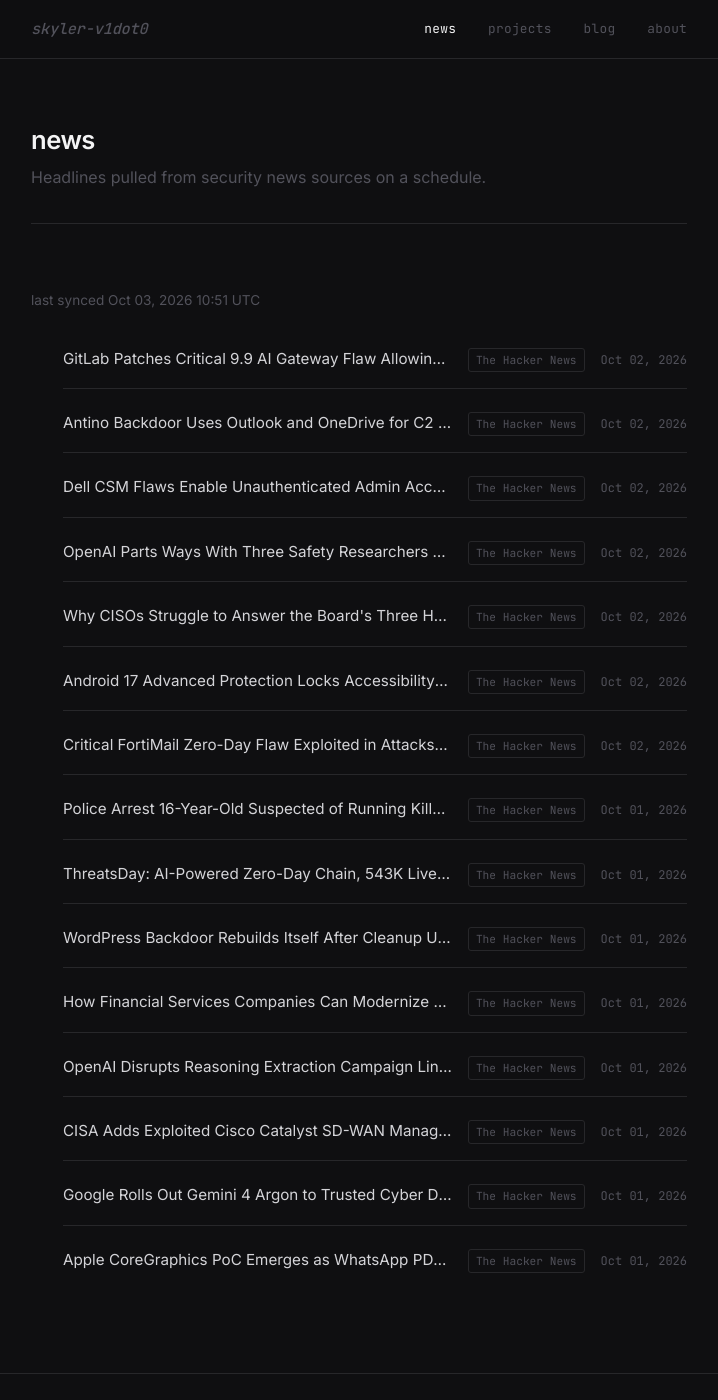
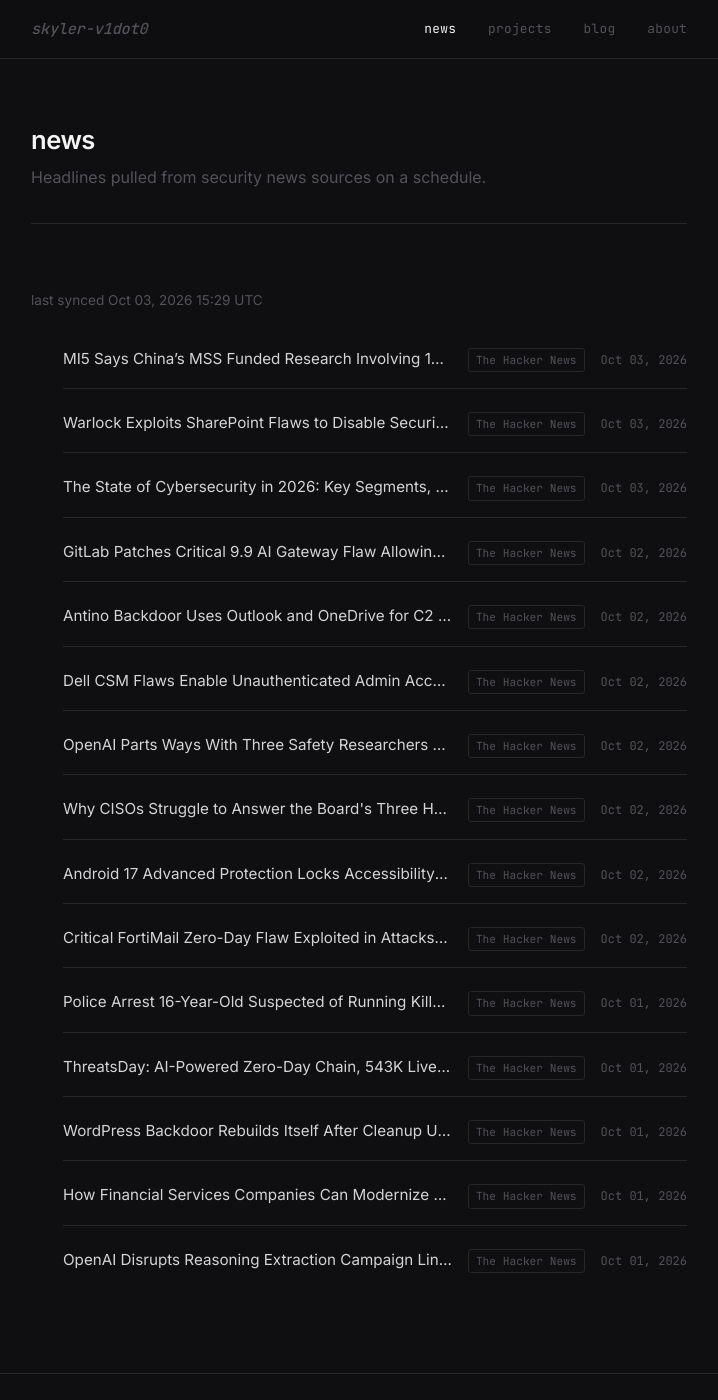
Before and after one commit to skyler-v1dot0/personal-site, a Jekyll site: the page built from news.html, in a window 1280 px wide and 1400 px high. Shown: the whole window, without its empty margins (281-999 px from the left). Built offline with Jekyll 4.4.1, drawn with Linux system fonts in a browser that asks for light colours.

Commit message:
chore: sync news feed [skip ci]

```diff
--- a/_data/news.yml
+++ b/_data/news.yml
@@ -1,6 +1,18 @@
 ---
-updated_at: '2026-10-03T10:51:43Z'
+updated_at: '2026-10-03T15:29:54Z'
 items:
+- title: MI5 Says China’s MSS Funded Research Involving 100+ U.K.-Linked Academics
+  url: https://thehackernews.com/2026/10/mi5-says-chinas-mss-funded-research.html
+  source: The Hacker News
+  published: '2026-10-03T14:38:46Z'
+- title: Warlock Exploits SharePoint Flaws to Disable Security Tools and Deploy Ransomware
+  url: https://thehackernews.com/2026/10/warlock-exploits-sharepoint-flaws-to.html
+  source: The Hacker News
+  published: '2026-10-03T14:36:33Z'
+- title: The State of Cybersecurity in 2026: Key Segments, Insights, and Innovations
+  url: https://thehackernews.com/2026/10/the-state-of-cybersecurity-in-2026key.html
+  source: The Hacker News
+  published: '2026-10-03T11:00:00Z'
 - title: GitLab Patches Critical 9.9 AI Gateway Flaw Allowing Command Execution on
     Self-Hosted Servers
   url: https://thehackernews.com/2026/10/gitlab-patches-critical-self-hosted-ai.html
@@ -59,17 +71,3 @@ items:
   url: https://thehackernews.com/2026/10/openai-disrupts-reasoning-extraction.html
   source: The Hacker News
   published: '2026-10-01T10:42:36Z'
-- title: CISA Adds Exploited Cisco Catalyst SD-WAN Manager Auth Bypass to KEV
-  url: https://thehackernews.com/2026/10/cisa-adds-exploited-cisco-catalyst-sd.html
-  source: The Hacker News
-  published: '2026-10-01T10:33:16Z'
-- title: Google Rolls Out Gemini 4 Argon to Trusted Cyber Defenders, Plans Guardrail-Free
-    Version
-  url: https://thehackernews.com/2026/10/google-rolls-out-gemini-4-argon-to.html
-  source: The Hacker News
-  published: '2026-10-01T07:49:36Z'
-- title: Apple CoreGraphics PoC Emerges as WhatsApp PDF Checks Hint at Possible Delivery
-    Path
-  url: https://thehackernews.com/2026/10/apple-coregraphics-poc-emerges-as.html
-  source: The Hacker News
-  published: '2026-10-01T05:54:41Z'
```
